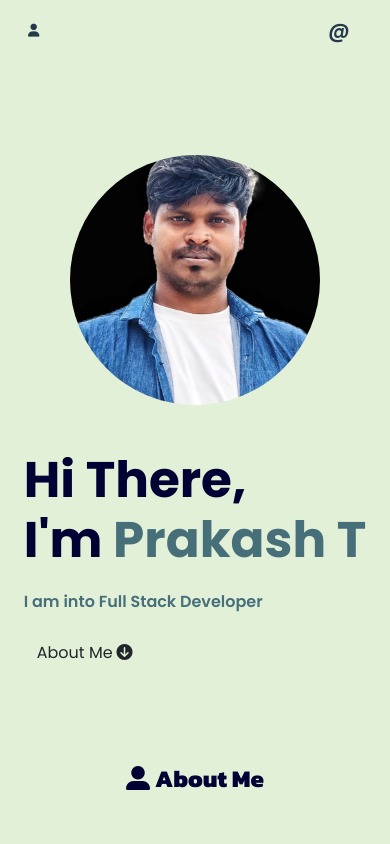
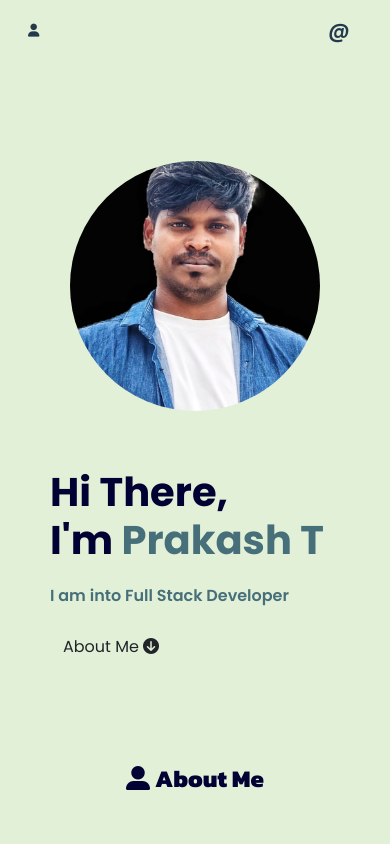
Before and after one commit to T-Prakash2002/Portfolio, a React (Vite) app: page / in a window 390 px wide. Shown: the top 844 px of the page. Built offline with nearby package versions, Linux system fonts and the light colour scheme.

Commit message:
font-size changes

```diff
--- a/src/components/Home.jsx
+++ b/src/components/Home.jsx
@@ -12,7 +12,7 @@ const Home = ({ full_name, contacts, role, image }) => {
         <div className="right ">
           <h6>
           Hi There,
-          <br /> I'm <span>{full_name} </span>
+          <br /> I'm <span className="">{full_name} </span>
         </h6>
         <p>
           I am into <span className="typing-text">{role[0]}</span>
--- a/src/style/home.css
+++ b/src/style/home.css
@@ -42,7 +42,7 @@
   justify-content: center;
 }
 .hero .right h6 {
-  font-size: clamp(50px, 4vw, 60px);
+  font-size: clamp(40px, 4vw, 60px);
   font-weight: 700;
   color: #020133;
   margin-bottom: 20px;
@@ -55,6 +55,7 @@
 }
 .hero .right h6 span {
   color: var(--primary-color);
+  text-wrap: nowrap;
 }
 
 
```
